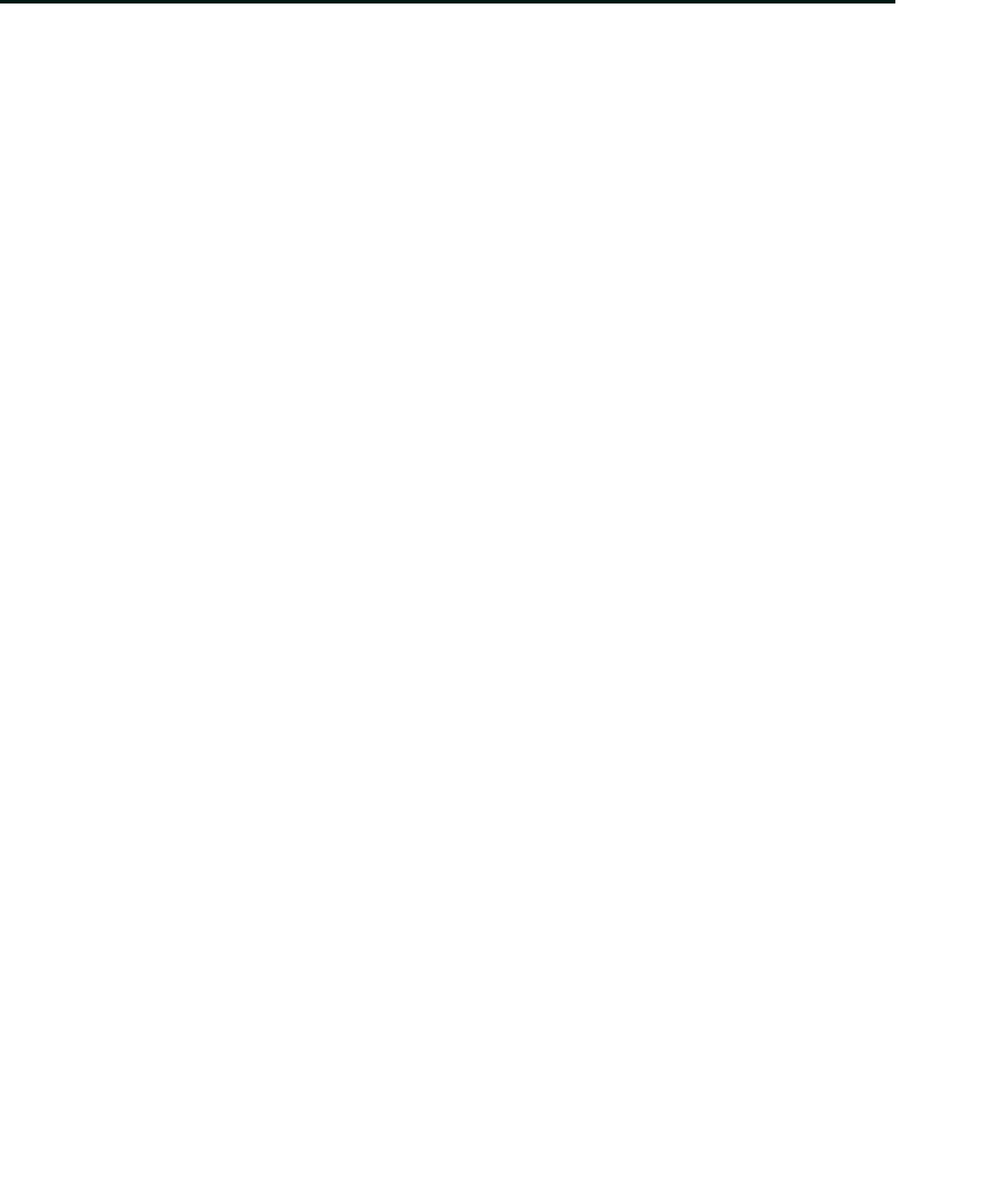
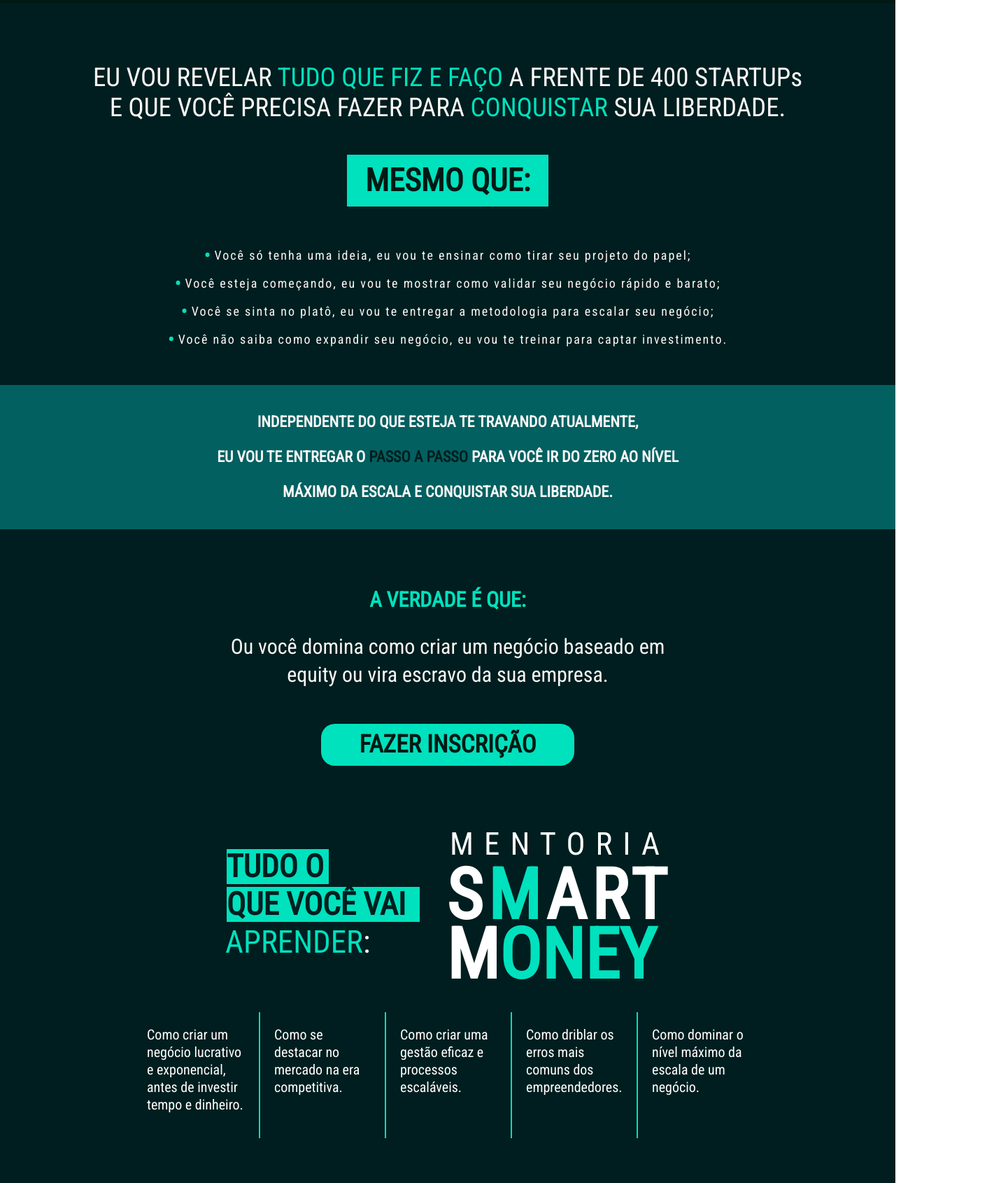
Before and after one commit to ygcorrea/landing-page-SM, a Vue app: page / in a window 1280 px wide. Shown: the part 940-2630 px from the top of the page at 70% size, 1421 px wide, since content can reach past the window. Before the commit the page ends 945 px from the top, so only its background shows below. Built offline with nearby package versions, Linux system fonts and the light colour scheme.

Commit message:
finishing second and third container

```diff
--- a/src/App.vue
+++ b/src/App.vue
@@ -1,26 +1,109 @@
 <template>
-  <div class="first-container">
+  <div>
+    <section class="first-container">
       <div class="header-bar"></div>
-    <section class="main-section">
+      <div class="main-section">
         <div class="text-section">
           <h3>Mentoria</h3>
-        <span class="title-text">
+          <span class="first-title">
             <h1>S<font color="#00E1BE">m</font>art</h1>
             <h1>M<font color="#00E1BE">oney</font></h1>
           </span>
           <div class="subtitle-container">
             <p>
-            Aprenda a <font color="#00E1BE">metodologia de bilionários</font> e
-            grandes investidores para fazer
+              Aprenda a
+              <font color="#00E1BE">metodologia de bilionários</font> e grandes
+              investidores para fazer
             </p>
             <span> dinheiro de forma inteligente </span>
             <span>e construir sua liberdade de escala e financeira.</span>
           </div>
-        <button type="submit">Fazer Inscrição</button>
+          <button class="subscribe-button" type="submit">
+            Fazer Inscrição
+          </button>
         </div>
-      <section class="img-section">
+        <div class="img-section">
           <img src="./assets/Kepler.png" alt="" />
+        </div>
+      </div>
     </section>
+    <section class="second-container">
+      <div class="second-title">
+        <h2>
+          Eu vou revelar <font color="#00E1BE">tudo que fiz e faço</font> a
+          frente de 400 <span> STARTUPs </span> e que você precisa fazer para
+          <font color="#00E1BE">conquistar</font> sua liberdade.
+        </h2>
+      </div>
+      <div class="second-list">
+        <h2>Mesmo que:</h2>
+        <ul>
+          <li>
+            Você só tenha uma ideia, eu vou te ensinar como tirar seu projeto do
+            papel;
+          </li>
+          <li>
+            Você esteja começando, eu vou te mostrar como validar seu negócio
+            rápido e barato;
+          </li>
+          <li>
+            Você se sinta no platô, eu vou te entregar a metodologia para
+            escalar seu negócio;
+          </li>
+          <li>
+            Você não saiba como expandir seu negócio, eu vou te treinar para
+            captar investimento.
+          </li>
+        </ul>
+      </div>
+      <div class="second-container-mid">
+        <p>
+          Independente do que esteja te travando atualmente,<br />
+          eu vou te entregar o
+          <font class="steps" color="#001E1F">passo a passo</font>
+          para você ir do zero ao nível máximo da escala e conquistar sua
+          liberdade.
+        </p>
+      </div>
+      <div class="second-container-bottom">
+        <h3>A verdade é que:</h3>
+        <p>
+          Ou você domina como criar um negócio baseado em<br />
+          equity ou vira escravo da sua empresa.
+        </p>
+        <button class="subscribe-button" type="submit">Fazer Inscrição</button>
+      </div>
+    </section>
+
+    <section class="third-section">
+      <div>
+        <div class="third-section-title">
+          <div class="subtitle">
+            <p>Tudo o</p>
+            <p>que você vai</p>
+            <span>aprender</span>
+            <span>:</span>
+          </div>
+          <div class="third-section-mentoring">
+            <h3>Mentoria</h3>
+            <div class="third-section-smart-money">
+              <h2>S<font color="#00E1BE">m</font>art</h2>
+              <h2>M<font color="#00E1BE">oney</font></h2>
+            </div>
+          </div>
+        </div>
+        <div class="third-section-content">
+          <p v-for="item in howTo" :key="item">{{ item }}</p>
+        </div>
+        <div class="third-section-instructors">
+          <div class="third-section-instructors-title">
+            <h3>7 Mentores <font color="#00E1BE">especialistas</font></h3>
+          </div>
+          <div>
+            <img src="./assets/Instructors.png" />
+          </div>
+        </div>
+      </div>
     </section>
   </div>
 </template>
@@ -28,6 +111,17 @@
 <script>
 export default {
   name: "App",
+  data() {
+    return {
+      howTo: [
+        "Como criar um negócio lucrativo e exponencial, antes de investir tempo e dinheiro.",
+        "Como se destacar no mercado na era competitiva.",
+        "Como criar uma gestão eficaz e processos escaláveis.",
+        "Como driblar os erros mais comuns dos empreendedores.",
+        "Como dominar o nível máximo da escala de um negócio.",
+      ],
+    };
+  },
 };
 </script>
 
@@ -40,16 +134,16 @@ export default {
   box-sizing: border-box;
   font-family: "Roboto Condensed", sans-serif;
 }
+/* First section */
 .first-container {
   width: 100%;
   height: 945px;
   background: #011913;
-  /* background: tomato; */
   display: flex;
   justify-content: center;
 }
 .main-section {
-  width: 60%;
+  width: 55%;
   margin: 125px auto 0px;
   display: flex;
 }
@@ -62,7 +156,7 @@ export default {
   color: #fcf7f7;
   font-size: 65px;
   text-transform: uppercase;
-  letter-spacing: 25px;
+  letter-spacing: 23px;
   font-weight: 400;
   z-index: 3;
   margin-left: 5px;
@@ -88,10 +182,10 @@ export default {
   letter-spacing: 2px;
   line-height: 48px;
 }
-.title-text > :first-child {
+.first-title > :first-child {
   letter-spacing: 11px;
 }
-.title-text {
+.first-title {
   letter-spacing: 0em;
 }
 .img-section {
@@ -105,18 +199,7 @@ export default {
   z-index: 2;
   height: 950px;
 }
-.text-section button {
-  width: 362px;
-  height: 70px;
-  cursor: pointer;
-  background: #00e1be;
-  border-radius: 20px;
-  color: #011913;
-  font-size: 38px;
-  text-transform: uppercase;
-  font-weight: bold;
-  margin-top: 50px;
-}
+
 .header-bar {
   width: 100%;
   height: 170px;
@@ -126,53 +209,253 @@ export default {
   height: 79px;
   z-index: 0;
 }
-
-/*
-
-
-.first-container_text {
-  margin-top: 234px;
+/* Second section */
+.second-container {
+  width: 100%;
+  background: #001e1f;
+  color: #fcf7f7;
 }
 
-.first-container_text h1 {
-  color: white;
-  font-size: 100px;
-  line-height: 80px;
-  font-family: "Roboto", sans-serif;
-  text-transform: uppercase;
-  font-weight: 700;
+.second-title {
+  text-align: center;
+  display: flex;
+  justify-content: center;
+  align-items: center;
+}
+.second-title span {
+  text-transform: none;
 }
 
-.first-container_text p {
-  width: 290px;
-  color: white;
-  font-size: 25px;
-  line-height: 30px;
-  font-family: "Roboto", sans-serif;
+.second-title h2 {
+  color: #fcf7f7;
+  font-size: 37px;
   font-weight: 400;
-  margin-top: 35px;
+  padding: 84px 0 0 0;
+  width: 1023px;
+  text-transform: uppercase;
 }
 
-.first-container_text button {
+.second-list {
+  width: 100%;
+  height: 375px;
+  display: flex;
+  justify-content: center;
+  align-items: center;
+  text-align: center;
+  flex-direction: column;
+  gap: 50px;
+}
+
+.second-list h2 {
+  width: 288px;
+  height: 74px;
+  background: #00e1be;
+  font-size: 45px;
+  font-weight: 700;
+  text-transform: uppercase;
+  align-items: center;
+  display: flex;
+  justify-content: center;
+  text-align: center;
+  color: #011913;
+}
+
+.second-list li {
+  list-style-type: none;
+  color: #fcf7f7;
+  font-size: 18px;
+  font-weight: 400;
+  line-height: 40px;
+  letter-spacing: 2px;
+  display: flex;
+  align-items: center;
+  justify-content: center;
+}
+
+.second-list li::before {
+  content: "•";
+  display: inline-block;
+  color: #00e1be;
+  font-size: 30px;
+  margin-right: 3px;
+}
+
+.second-container-mid {
+  width: 100%;
+  height: 206px;
+  background: #036060;
+  display: flex;
+  align-items: center;
+  justify-content: center;
+  text-align: center;
+}
+
+.second-container-mid font {
+  font-weight: 600;
+}
+
+.second-container-mid p {
+  width: 715px;
+  position: relative;
+  color: #fcf7f7;
+  font-size: 22px;
+  line-height: 50px;
+  font-weight: 600;
+  align-items: center;
+  text-transform: uppercase;
+}
+
+.second-container-bottom {
+  width: 100%;
+  height: 420px;
+  text-align: center;
+  display: flex;
+  align-items: center;
+  justify-content: center;
+  flex-direction: column;
+}
+
+.second-container-bottom h3 {
+  font-size: 30px;
+  color: #00e1be;
+  text-transform: uppercase;
+  margin-bottom: 30px;
+}
+
+.second-container-bottom p {
+  font-size: 30px;
+  line-height: 40px;
+  color: #fcf7f7;
+}
+
+/*  */
+/* Third section */
+.third-section {
+  width: 100%;
+  height: 1080px;
+  background: #001e1f;
+  display: flex;
+  justify-content: center;
+}
+
+.third-section-title {
+  display: flex;
+  align-items: center;
+  justify-content: center;
+  gap: 36px;
+}
+.third-section-title .subtitle {
+  font-size: 45px;
+  color: #fcf7f7;
+  text-transform: uppercase;
+}
+.third-section-title .subtitle span:first-of-type {
+  color: #00e1be;
+}
+.third-section-title p:first-child {
+  width: 150px;
+  border: 2px solid #001e1f;
+}
+.third-section-title p {
+  width: 280px;
+  font-size: 45px;
+  line-height: 50px;
+  background: #00e1be;
+  color: #001e1f;
+  text-transform: uppercase;
+  font-weight: 600;
+  border: 2px solid #001e1f;
+}
+
+.third-section-smart-money {
+  display: flex;
+  flex-direction: column;
+}
+
+.third-section-smart-money h2 {
+  width: 220px;
+  font-size: 100px;
+  line-height: 85px;
+  color: white;
+  text-transform: uppercase;
+}
+.third-section-smart-money h2:first-child {
+  letter-spacing: 7px;
+}
+
+.third-section-content {
+  width: 1025px;
+  height: 180px;
+  display: flex;
+  align-items: stretch;
+  justify-content: center;
+  margin-top: 40px;
+}
+
+.third-section-content p {
+  width: 180px;
+  font-size: 20px;
+  line-height: 25px;
+  display: flex;
+  justify-content: center;
+  align-items: baseline;
+  color: white;
+  padding: 20px;
+  border-left: 2px solid #00e1be;
+}
+.third-section-content p:first-child {
+  border: none;
+}
+
+.third-section-mentoring h3 {
+  font-size: 45px;
+  font-weight: 400;
+  color: white;
+  text-transform: uppercase;
+  letter-spacing: 15px;
+  margin-left: 5px;
+  line-height: 60px;
+}
+
+.third-section-instructors {
+  width: 1020px;
+  display: flex;
+  flex-direction: column;
+  align-items: center;
+  margin-top: 60px;
+  gap: 50px;
+}
+.third-section-instructors img {
+  width: 900px;
+}
+.third-section-instructors-title {
+  font-size: 30px;
+  font-weight: 700;
+  color: #fcf7f7;
+  text-transform: uppercase;
+}
+
+.third-section-instructors {
+  display: flex;
+}
+
+/*  */
+.subscribe-button {
   width: 362px;
-  height: 70px;
+  height: 60px;
+  cursor: pointer;
   background: #00e1be;
   border-radius: 20px;
   color: #011913;
-  font-family: "Roboto", sans-serif;
-  font-size: 30px;
+  font-size: 35px;
   text-transform: uppercase;
-  margin-top: 40px;
-  cursor: pointer;
+  font-weight: bold;
+  margin-top: 50px;
 }
-
-.first-container_text button:hover {
+.subscribe-button:hover {
   opacity: 0.8;
 }
-
-.first-container_image img {
-  width: 630px;
-  height: auto;
-  position: relative;
-} */
+.subtitle:nth-child(3) {
+  color: #fcf7f7;
+}
 </style>
```
Also changed, not shown: src/assets/Instructors.png (added). Lines whose indentation alone changed are shown as unchanged.
